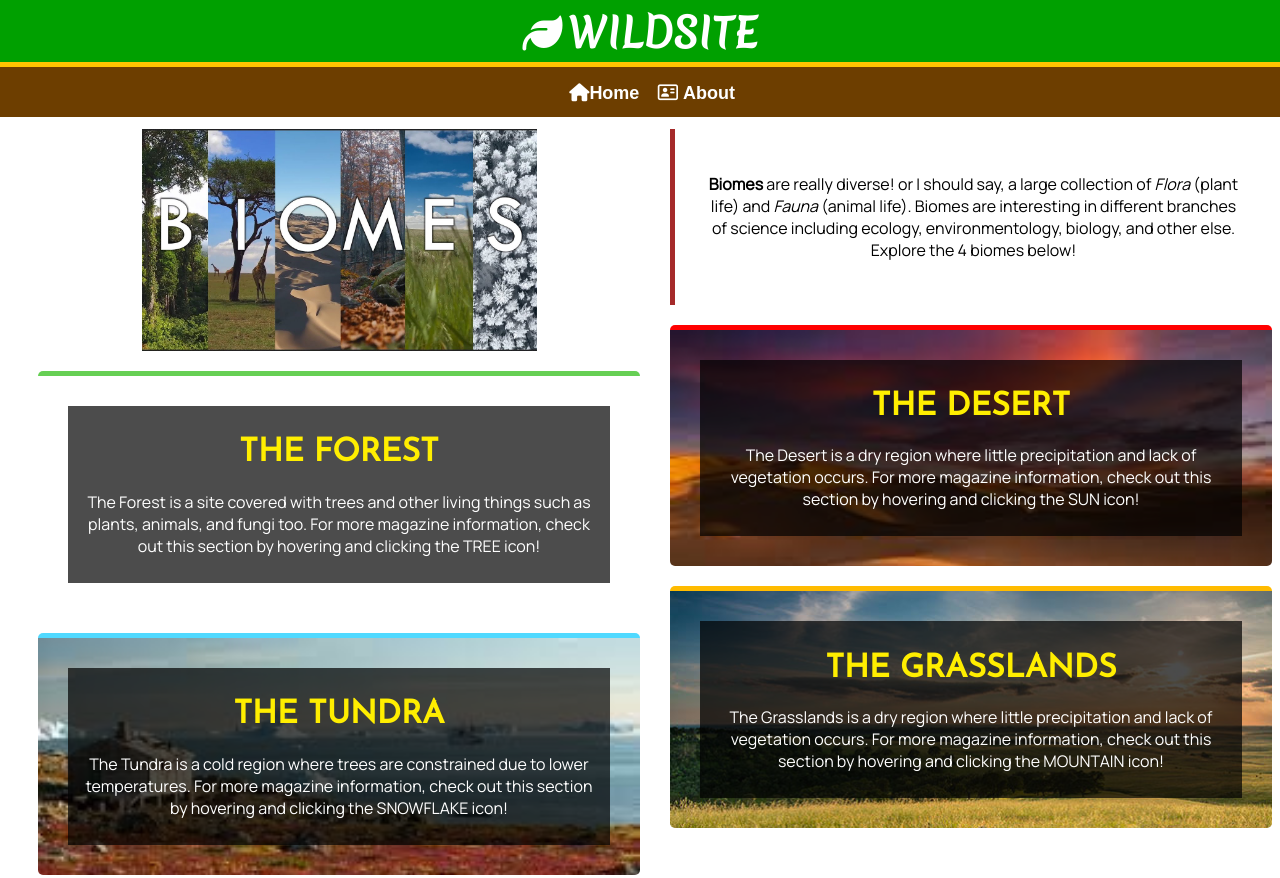
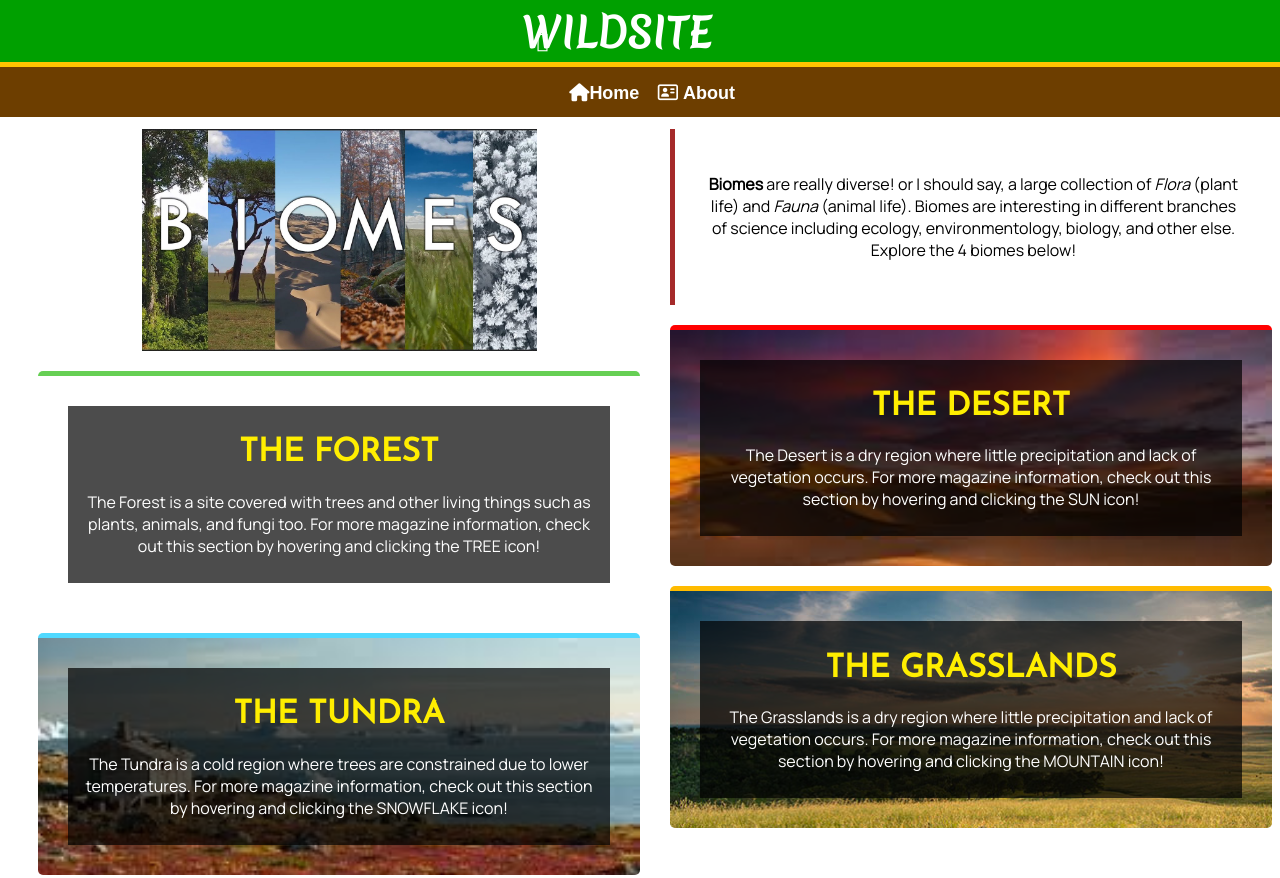
Before and after one commit to TheTimCodes/TheTimCodes.github.io, a plain HTML site: page index.html in a window 1280 px wide. Shown: the top 878 px of the page. Drawn offline with Linux system fonts and the light colour scheme; a web font is replaced by a local one.

Commit message:
Update index.html

```diff
--- a/index.html
+++ b/index.html
@@ -298,7 +298,7 @@
     </head>
     <body>
         <div class="title">
-            <h1><i class="fas fa-leaf" style="padding-right: 5px;"></i>WILDSITE</h1>
+            <h1><i class="fas fa-leaf title" style="padding-right: 5px;"></i>WILDSITE</h1>
         </div>
 
             <ul class="options">
```
